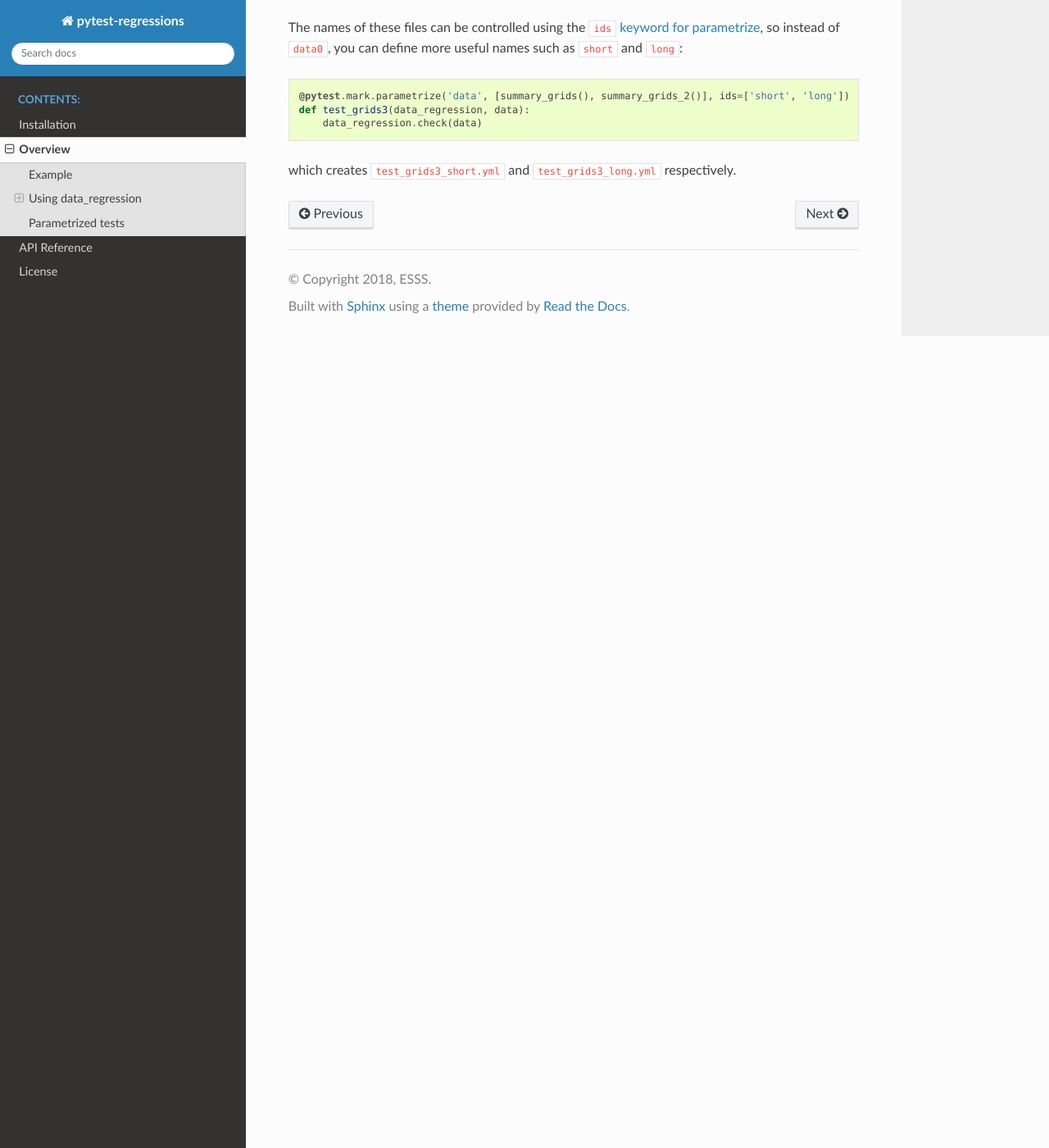
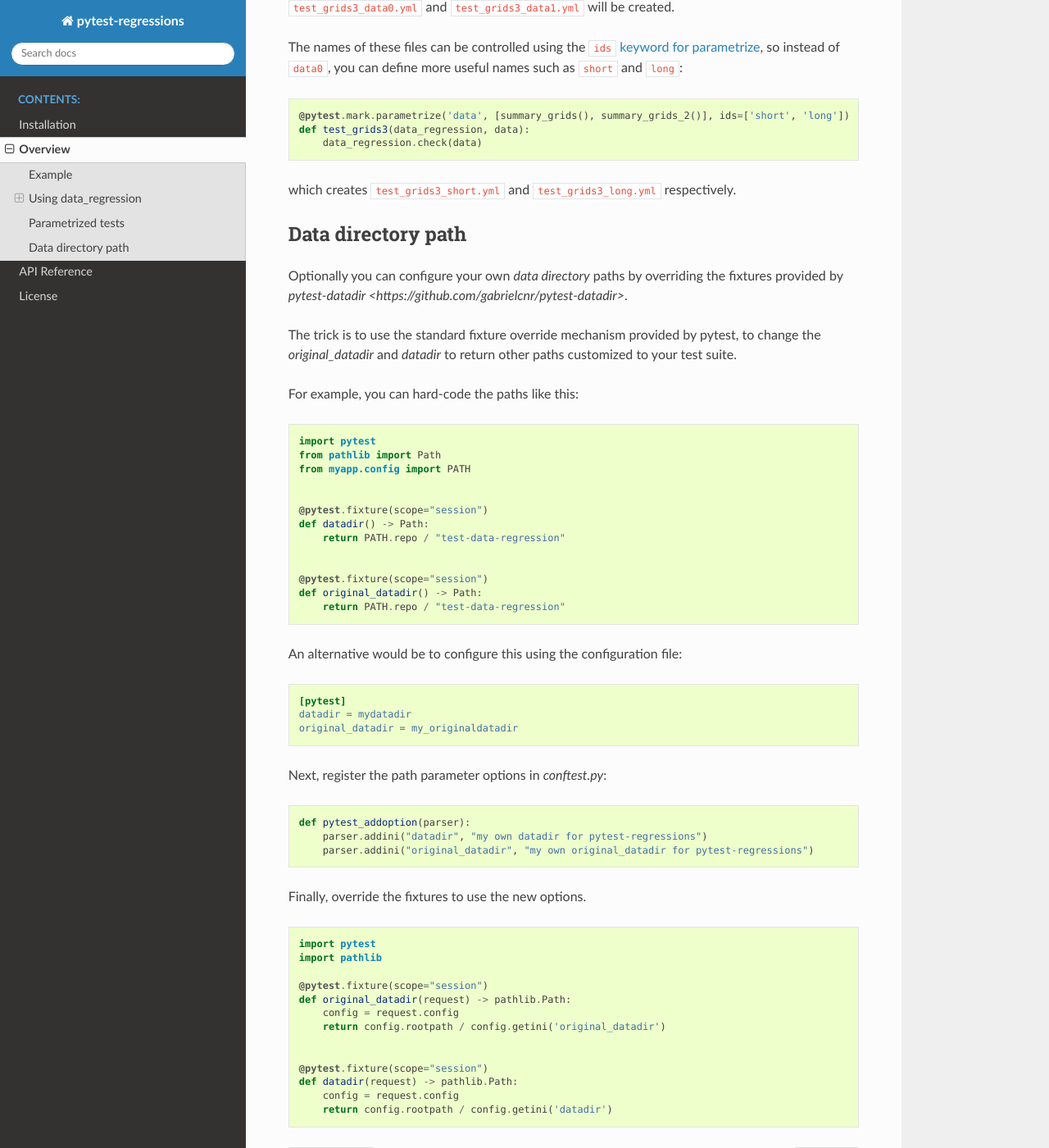
Before and after one commit to ESSS/pytest-regressions, a Sphinx documentation site: the page built from doc/overview.rst, in a window 1280 px wide and 1400 px high, scrolled down 3504 px. Shown: the whole window at 82% size. Built offline with Sphinx 7.4.7 and the Read the Docs theme 2.0.0, drawn with Linux system fonts in a browser that asks for light colours; some of the changed text lies outside the part shown.

```diff
--- a/CHANGELOG.rst
+++ b/CHANGELOG.rst
@@ -1,3 +1,8 @@
+UNRELEASED
+----------
+
+* `#132 <https://github.com/ESSS/pytest-regressions/pull/132>`__: Add documentation for specifying custom data directories.
+
 2.5.0 (2023-08-31)
 ------------------
 
--- a/doc/overview.rst
+++ b/doc/overview.rst
@@ -5,7 +5,8 @@ Overview
 generate lots of data or specific data files like images.
 
 This plugin uses a *data directory* (courtesy of `pytest-datadir <https://github.com/gabrielcnr/pytest-datadir>`_) to
-store expected data files, which are stored and used as baseline for future test runs.
+store expected data files, which are stored and used as baseline for future test runs.  You can also
+define your own *data directory* directly as described below.
 
 Example
 -------
@@ -176,3 +177,64 @@ instead of ``data0``, you can define more useful names such as ``short`` and ``l
         data_regression.check(data)
 
 which creates ``test_grids3_short.yml`` and ``test_grids3_long.yml`` respectively.
+
+Data directory path
+-------------------
+
+Optionally you can configure your own *data directory* paths by overriding
+the fixtures provided by `pytest-datadir <https://github.com/gabrielcnr/pytest-datadir>`.
+
+The trick is to use the standard fixture override mechanism provided by pytest, to change the `original_datadir` and `datadir` to return
+other paths customized to your test suite.
+
+For example, you can hard-code the paths like this:
+
+.. code-block:: python
+
+    import pytest
+    from pathlib import Path
+    from myapp.config import PATH
+
+
+    @pytest.fixture(scope="session")
+    def datadir() -> Path:
+        return PATH.repo / "test-data-regression"
+
+
+    @pytest.fixture(scope="session")
+    def original_datadir() -> Path:
+        return PATH.repo / "test-data-regression"
+
+An alternative would be to configure this using the configuration file:
+
+.. code-block:: ini
+
+    [pytest]
+    datadir = mydatadir
+    original_datadir = my_originaldatadir
+
+Next, register the path parameter options in `conftest.py`:
+
+.. code-block:: python
+
+    def pytest_addoption(parser):
+        parser.addini("datadir", "my own datadir for pytest-regressions")
+        parser.addini("original_datadir", "my own original_datadir for pytest-regressions")
+
+Finally, override the fixtures to use the new options.
+
+.. code-block:: python
+
+  import pytest
+  import pathlib
+
+  @pytest.fixture(scope="session")
+  def original_datadir(request) -> pathlib.Path:
+      config = request.config
+      return config.rootpath / config.getini('original_datadir')
+
+
+  @pytest.fixture(scope="session")
+  def datadir(request) -> pathlib.Path:
+      config = request.config
+      return config.rootpath / config.getini('datadir')
--- a/setup.py
+++ b/setup.py
@@ -34,6 +34,7 @@ setup(
             "numpy",
             "pandas",
             "pillow",
+            "pyarrow",
             "pre-commit",
             "restructuredtext-lint",
             "tox",
```
Also changed, not shown: 2 other files.
